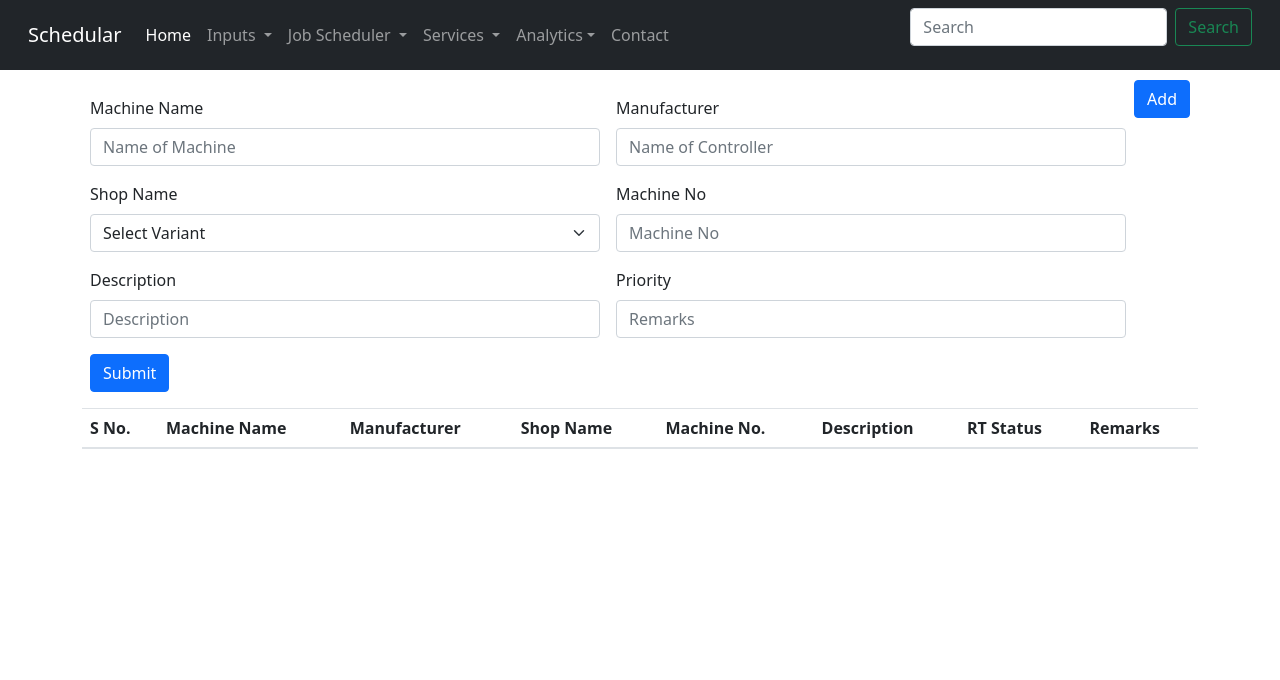
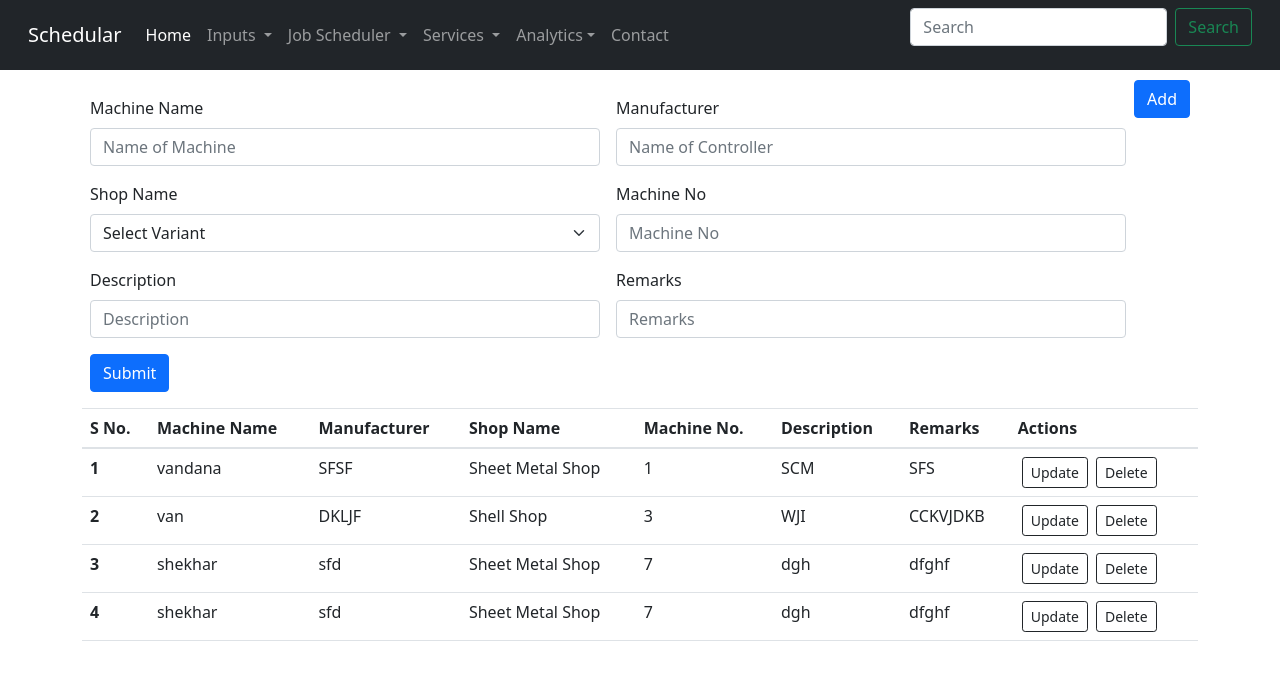
Before and after one commit to vandanapra/webAppSchedularF1, a Django app: page /machine_details in a window 1280 px wide, after a click on "Add". Shown: the top 680 px of the page. Run offline with Django 3.2, Linux system fonts and the light colour scheme; data comes from the database, SQL or seed files in the repository; both versions use the stored data as it was after the commit; lists and menus that the app fills with data are empty; some libraries are stand-ins or nearby versions.

Commit message:
major changes
show in table,and add class in model for machine details

```diff
--- a/productionSchedualar/admin.py
+++ b/productionSchedualar/admin.py
@@ -1,5 +1,6 @@
 from django.contrib import admin
-from productionSchedualar.models import productionOrder
+from productionSchedualar.models import productionOrder,machineDetails
 
 # Register your models here.
 admin.site.register(productionOrder)
+admin.site.register(machineDetails)
--- a/productionSchedualar/models.py
+++ b/productionSchedualar/models.py
@@ -16,3 +16,12 @@ class productionOrder(models.Model):
     orderQuantity = models.CharField(max_length=122)
     orderPriority = models.CharField(max_length=122)
     currentDate = models.DateField()
+
+class machineDetails(models.Model):
+    machine_name=models.CharField(max_length=122)
+    Manufacturer=models.CharField(max_length=122)
+    shopName=models.CharField(max_length=122)
+    MachineNo=models.CharField(max_length=122)
+    Description=models.CharField(max_length=122,default=0)
+    remarks=models.CharField(max_length=122,default=0)
+    currentDate = models.DateField()
--- a/productionSchedualar/views.py
+++ b/productionSchedualar/views.py
@@ -1,6 +1,6 @@
 from django.shortcuts import render,HttpResponse,redirect
 from datetime import date, datetime
-from productionSchedualar.models import productionOrder
+from productionSchedualar.models import machineDetails, productionOrder
 from django.contrib import messages
 from src import main
 from django.views.decorators.csrf import csrf_protect
@@ -75,7 +75,19 @@ def updatedView(request,sno):
     return render(request,"update.html",{'order':order})
 
 def mcDetails(request):
-    return render(request,"mc_details.html")
+    if request.method =="POST":
+        machine_name=request.POST.get('machine_name')
+        Manufacturer=request.POST.get('Manufacturer')
+        shopName=request.POST.get('shopName')
+        MachineNo=request.POST.get('MachineNo')
+        description=request.POST.get('description')
+        remarks=request.POST.get('remarks')
+        mcDetails=machineDetails(machine_name=machine_name,Manufacturer=Manufacturer,shopName=shopName,MachineNo=MachineNo,Description=description,remarks=remarks,currentDate=datetime.today())
+        mcDetails.save()
+        messages.success(request, 'your Order has been sent!')
+    details = machineDetails.objects.all()
+    return render(request, "mc_details.html",{'detail':details})
+
 
 def compDetails(request):
     return render(request,"comp_details.html")
--- a/templates/mc_details.html
+++ b/templates/mc_details.html
@@ -3,20 +3,14 @@
 {% block body %}
 
 <div class="container mt-5">
-    {% comment %} <button type ="button" class="btn btn-primary float-right">Add</button>  {% endcomment %}
-    {% comment %} <button class="btn btn-primary float-right mt-5 mr-2" type="button" data-toggle="collapse" data-target="#collapseExample" aria-expanded="false" aria-controls="collapseExample">
-        Add
-    </button>     {% endcomment %}
     <p>
     <button class="btn btn-primary float-right mt-5 mr-2" type="button" data-bs-toggle="collapse" data-bs-target="#collapseExample" aria-expanded="false" aria-controls="collapseExample">
         Add
     </button></p>
     <div class="collapse" id="collapseExample">
-        <form class="row g-3 pt-5"  method="post" action="/place_order" >{{csrf_input}}
-            <!-- {% csrf_token %} -->
-            <script>
-                const csrftoken=document.queryselector('[name=csrfmiddlewaretoken]').value;
-            </script>
+        <form class="row g-3 pt-5"  method="post" action="/machine_details" >
+            {% csrf_token %}
+
             <div class="col-md-6 ">
                 <label for="machine_name" class="form-label pt-20">Machine Name</label>
                 <input type="text" class="form-control" id="machine_name" name="machine_name" placeholder="Name of Machine">
@@ -45,7 +39,7 @@
                 <input type="text" class="form-control" id="description" name="description" placeholder="Description">
             </div>
             <div class="col-md-6">
-                <label for="remarks" class="form-label">Priority</label>
+                <label for="remarks" class="form-label">Remarks</label>
                 <input type="text" class="form-control" id="remarks" name="remarks" placeholder="Remarks">
             </div>
             <div class="col-4">
@@ -64,29 +58,31 @@
                 <th scope="col">Shop Name</th>
                 <th scope="col">Machine No.</th>
                 <th scope="col">Description</th>
-                <th scope="col">RT Status</th>
+                {% comment %} <th scope="col">RT Status</th> {% endcomment %}
                 <th scope="col">Remarks</th>
+                <th scope="col">Actions</th>
+
             </tr>
         </thead>
-        {% comment %} <tbody>
-            {% if orders|length > 0 %}
-                {% for order in orders %}
+        <tbody>
+            {% if detail|length > 0 %}
+                {% for Data in detail %}
                     <tr>
                         <th scope="row">{{forloop.counter}}</th>
-                        <td>{{order.orderRefNo}}</td>
-                        <td>{{order.orderVariant}}</td>
-                        <td>{{order.orderStartDate}}</td>
-                        <td>{{order.orderEndDate}}</td>
-                        <td>{{order.orderQuantity}}</td>
-                        <td>{{order.orderPriority}}</td>
+                        <td>{{Data.machine_name}}</td>
+                        <td>{{Data.Manufacturer}}</td>
+                        <td>{{Data.shopName}}</td>
+                        <td>{{Data.MachineNo}}</td>
+                        <td>{{Data.Description}}</td>
+                        <td>{{Data.remarks}}</td>
                         <td>
                             <a href="/update/{{forloop.counter}}" type="button" class="btn btn-outline-dark btn-sm mx-1">Update</button>
-                            <a href="/delete/{{order.sno}}" type="button" class="btn btn-outline-dark btn-sm mx-1">Delete</button>
+                            <a href="/delete/{{Data.sno}}" type="button" class="btn btn-outline-dark btn-sm mx-1">Delete</button>
                         </td>
                     </tr>
                 {% endfor %}
             {% endif %}
-        </tbody> {% endcomment %}
+        </tbody>
     </table>
 </div>
 {% endblock body %}
```
Also changed, not shown: db.sqlite3, productionSchedualar/migrations/0001_initial.py.
